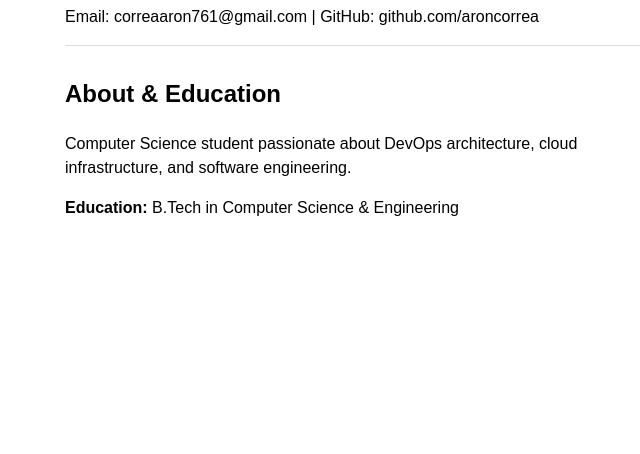
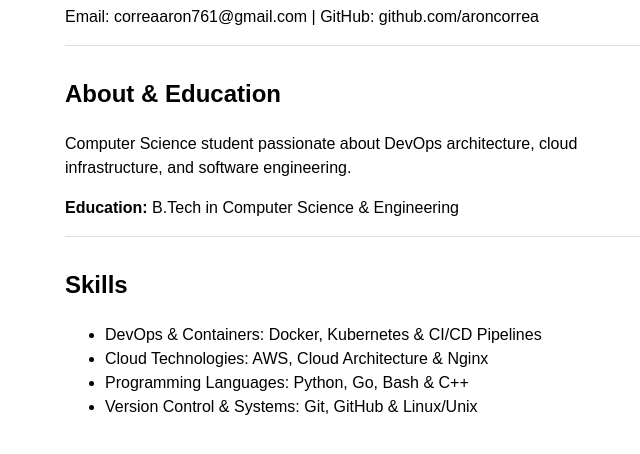
Before and after one commit to ABHINAVPRASAD19/aron-profile-app, a plain HTML site: page index.html in a window 1280 px wide. Shown: the part 104-558 px from the top of the page, without its empty margins (275-915 px from the left). Drawn offline with Linux system fonts and the light colour scheme.

Commit message:
Add skills section

```diff
--- a/index.html
+++ b/index.html
@@ -16,5 +16,15 @@
     <p>Computer Science student passionate about DevOps architecture, cloud infrastructure, and software engineering.</p>
     <p><strong>Education:</strong> B.Tech in Computer Science & Engineering</p>
   </section>
+
+  <section>
+    <h2>Skills</h2>
+    <ul>
+      <li>DevOps & Containers: Docker, Kubernetes & CI/CD Pipelines</li>
+      <li>Cloud Technologies: AWS, Cloud Architecture & Nginx</li>
+      <li>Programming Languages: Python, Go, Bash & C++</li>
+      <li>Version Control & Systems: Git, GitHub & Linux/Unix</li>
+    </ul>
+  </section>
 </body>
 </html>
```
